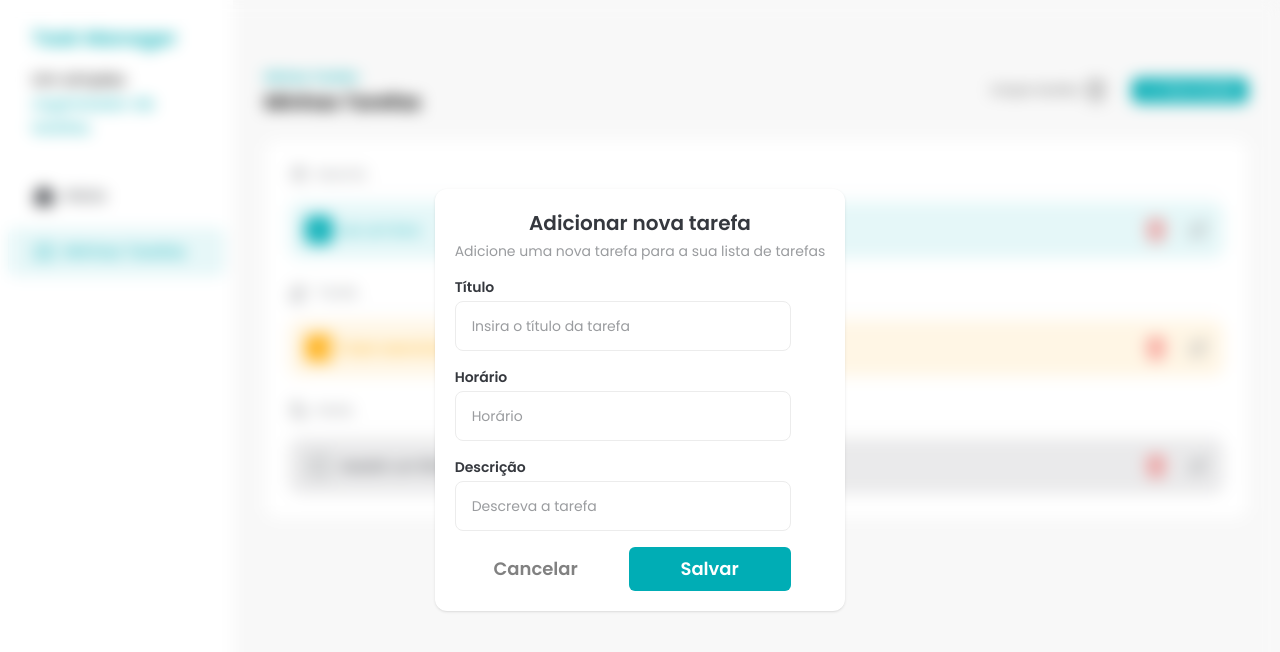
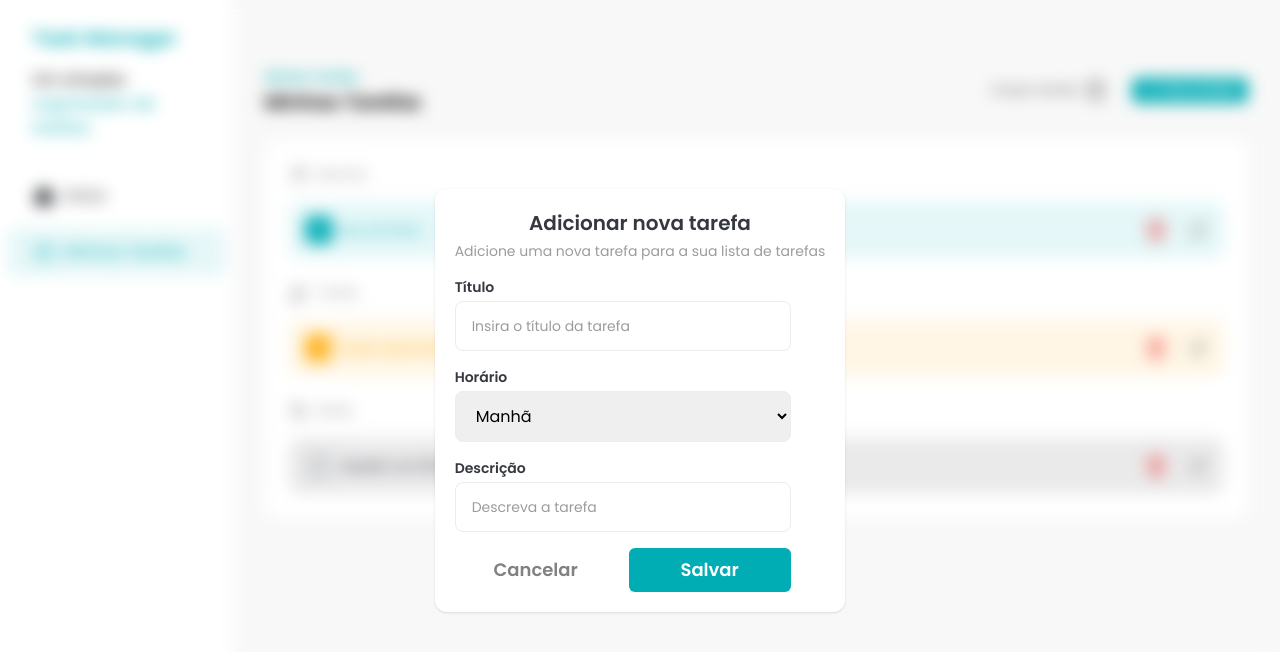
Before and after one commit to isac1708/FSC-TASK-MANAGER-REACT, a React (Vite) app: page / in a window 1280 px wide. Both pictures are taken after a click on the button "Nova tarefa". Shown: the top 652 px of the page. Built offline with nearby package versions, Linux system fonts and the light colour scheme.

Commit message:
feat: add InputLabel component

```diff
--- a/src/components/AddTaskDialog.jsx
+++ b/src/components/AddTaskDialog.jsx
@@ -1,7 +1,9 @@
 import { useRef } from "react";
 import { createPortal } from "react-dom";
 import { CSSTransition } from "react-transition-group";
+import InputLabel from "./InputLabel";
 import "./AddTaskDialog.css";
+
 
 import Input from "./input";
 import Button from "./Button";
@@ -30,7 +32,18 @@
           </p>
           <div className="flex flex-col space-y-4 w-[336px]">
             <Input id="title" label="Título" placeholder="Insira o título da tarefa" />
-            <Input id="hour" label="Horário" placeholder="Horário" />
+
+            <div className="flex flex-col gap-1 text-left ">
+
+              <InputLabel htmlFor="time"  >Horário</InputLabel>
+
+              <select className="px-4 py-3 border-solid border border-[#ECECEC] rounded-lg placeholder:text-sm placeholder:text-[#9A9C9F] outline-[#00ADB5]">
+                <option value="morning">Manhã</option>
+                <option value="afternoon">Tarde</option>
+                <option value="evening">Noite</option>
+              </select>
+
+            </div>
             <Input id="description" label="Descrição" placeholder="Descreva a tarefa" />
             <div className="flex gap-3">
               <Button className="w-full" size="large" variant="ghost" onClick={handleClose}>
--- a/src/components/Input.jsx
+++ b/src/components/Input.jsx
@@ -1,8 +1,9 @@
+import InputLabel from "./InputLabel";
 const Input = ({label,...rest}) =>{
 
     return <div className="flex flex-col text-left space-y-1 ">
 
-        <label className="text-sm font-semibold text-[#35383E]" htmlFor={rest.id}>{label}</label>
+        <InputLabel htmlFor={rest.id} >{label}</InputLabel>
         <input className="px-4 py-3 border-solid border border-[#ECECEC] rounded-lg placeholder:text-sm placeholder:text-[#9A9C9F] outline-[#00ADB5]" {...rest}/>
 
 
--- /dev/null
+++ b/src/components/InputLabel.jsx
@@ -0,0 +1,6 @@
+const InputLabel = (props) => {
+
+return(<label className="text-sm font-semibold text-[#35383E] " {...props}>{props.children}</label>);
+
+}
+export default InputLabel;
--- a/src/components/Sidebar.jsx
+++ b/src/components/Sidebar.jsx
@@ -1,5 +1,5 @@
 import SidebarButton from "./SidebarButton";
-import { HomeIcon,TasksIcon } from "../assets/icons";
+import { HomeIcon, TasksIcon } from "../assets/icons";
 
 const Sidebar = () => {
   return (
@@ -13,10 +13,10 @@
 
       <div className="flex flex-col p-2 gap-2">
         <SidebarButton variant="primary">
-         <HomeIcon/>
+          <HomeIcon />
           Início</SidebarButton>
         <SidebarButton variant="secondary">
-          <TasksIcon/>
+          <TasksIcon />
           Minhas Tarefas</SidebarButton>
       </div>
     </div>
--- a/src/components/Tasks.jsx
+++ b/src/components/Tasks.jsx
@@ -67,7 +67,7 @@
 
           <AddTaskDialog
             isOpen={addTaskDialogIsOpen}
-          handleClose={handleDialogClose} />
+            handleClose={handleDialogClose} />
         </div>
       </div>
 
```
Also changed, not shown: src/components/TaskItem.jsx (+13 -13 lines).
